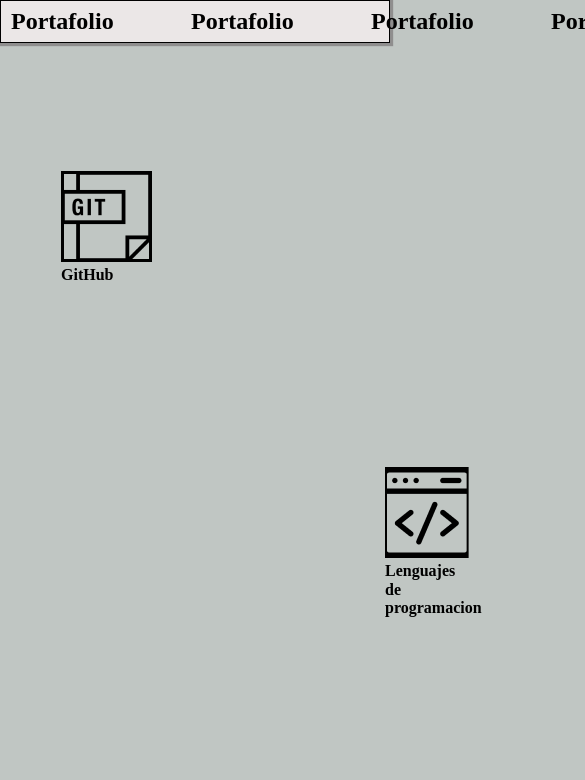
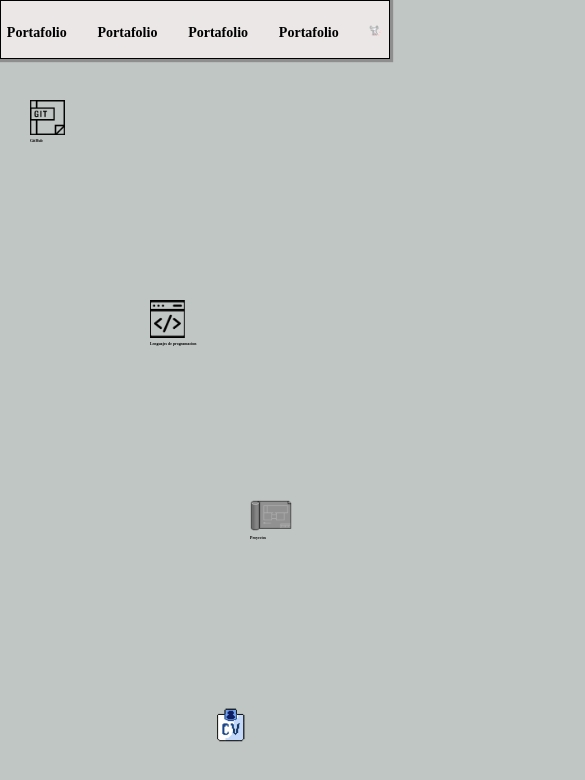
Before and after one commit to jasonesquivel/Portafolio, a plain HTML site: page index.html in a window 390 px wide. Shown: the top 780 px of the page, 585 px wide, since content can reach past the window. Drawn offline with Linux system fonts and the light colour scheme; a web font is replaced by a local one.

Commit message:
Ahora si es responsive

```diff
--- a/css/PaginaPrincipal.css
+++ b/css/PaginaPrincipal.css
@@ -1,57 +1,79 @@
 .box-sizing-Git {
   position: absolute;
-  width: 91px;
-  height: 91px;
-  left: 61px;
-  top: 171px;
+  width: 8vw;
+  height: 8vw;
+  left: 5vw;
+  top: 10vw;
 }
 
-
-.box-sizing-Lengu{
+.box-sizing-Lengu {
   position: absolute;
-  width: 83.65px;
-  height: 91px;
-  left: 385px;
-  top: 467px;
-
+  width: 7vw;
+  height: 8vw;
+  left: 30vw;
+  top: 25vw;
 }
 
-
-.box-sizing-Proyects{
-position: absolute;
-width: 110px;
-height: 112.01px;
-width: 110px;
-height: 112.01px;
-left: 880px;
-top: 238px;
-
-}
-.box-sizing-Proyects:hover{
-  margin-top: 5px;
-  border-radius: 100px;
-}
-.box-sizing-Git:hover{
-  margin-top: 5px;
-  border-radius: 100px;
-}
-.box-sizing-Lengu:hover{
-  margin-top: 5px;
-  border-radius: 100px;
+.box-sizing-Proyects {
+  position: absolute;
+  width: 9vw;
+  height: 9vw;
+  left: 45vw;
+  top: 15vw;
 }
 
-.box-sizing-Cv{
+.box-sizing-Cv {
+  position: absolute;
+  width: 16vw;
+  height: 13vw;
+  left: 58vw;
+  top: 32vw;
+}
+.box-sizing-Git img,
+.box-sizing-Lengu img,
+.box-sizing-Proyects img,
+.box-sizing-Cv img {
+  max-width: 70%;
+  max-height: 100%;
+}
+.box-sizing-Git h4,
+.box-sizing-Lengu h4,
+.box-sizing-Proyects h4,
+.box-sizing-Cv h4 {
+  font-size: 1vw; /* Tamaño de fuente relativo */
+}
+/* Estilos para dispositivos móviles */
+@media screen and (max-width: 600px) {
+  .box-sizing-Git {
+    width: 50px;
+    height: 50px;
+    left: 30px;
+    top: 100px;
+    max-width: 80%;
+  }
 
-  position: absolute;
-  width: 197px;
-  height: 167px;
-  left: 1156px;
-  top: 457px;
+  .box-sizing-Lengu {
+    width: 50px;
+    height: 50px;
+    left: 150px;
+    top: 300px;
+    max-width: 80%;
+  }
 
+  .box-sizing-Proyects {
+    width: 60px;
+    height: 60px;
+    left: 250px;
+    top: 500px;
+    max-width: 80%;
+  }
+
+
+  .box-sizing-Cv {
+    width: 80px;
+    max-width: 80%;
+    height: 70px;
+    left: 200px;
+    top: 700px;
+  }
 }
-.box-sizing-Cv:hover{
-
-  margin-top: 5px;
-  border-radius: 100px;
-
-}
--- a/css/estilos.css
+++ b/css/estilos.css
@@ -1,7 +1,8 @@
+/* Estilos para el main-header y los elementos */
 #main-header {
   background: #ebe7e7;
-  color: 000000;
-  height: 43px;
+  color: #000000;
+  height: 7vh;
   width: 100%;
   left: 0;
   top: 0;
@@ -10,30 +11,22 @@
   border-style: solid;
   border-color: #000;
   box-shadow: 1px 1px 1px 2px rgb(143, 142, 142);
+  z-index: 100;
 }
 
-#main-header a {
-  color: white;
-}
-/* 617562 1 */
-
-
 #Header-Seg {
-  width: auto;
-  height: 40px;
+  width: 100%;
+  height: 6.5vh;
   display: flex;
   position: fixed;
-  justify-content: center;
+  justify-content: space-between;
   align-items: center;
   flex-direction: row;
 }
 
-
 .header-item {
-  width: 160px;
-  margin-left: 10px;
-  margin-right: 10px;
-  margin-top: 1px;
+  margin-left: 1.5vw; /* Margen izquierdo relativo */
+  margin-top: 1vh; /* Margen superior relativo */
   height: auto;
   position: relative;
 }
@@ -42,18 +35,44 @@
   background-color: rgb(247, 246, 247);
 }
 
-.Lit-Yo-Item{
-  width: 160px;
-  margin-left: 10px;
-  margin-right: 10px;
-  margin-top: 7px;
+.header-item h2 {
+  margin: 0;
+  font-size: 4vh;
 }
 
+.Lit-Yo-Item {
+  width: 5vw;
+  margin-left: 1vw;
+  margin-right: 1vw;
+  margin-top: 1vh;
+
+}
+
+
+.Lit-Yo-Item img {
+  max-width: 60%;
+  max-height: 60%;
+}
+
+
+/* Estilos para los elementos del main-body */
 #main-body {
   background: #c0c6c3;
+  padding-top: 60px;
 }
-.boton a {display:block; width:100%; height:100%;}
+a{
+  color: #000;
+}
+/* Media Query para ajustar el tamaño de fuente en dispositivos móviles */
+@media screen and (max-width: 600px) {
+  .header-item h2 {
+    font-size: 14px; /* Tamaño de fuente más pequeño para dispositivos móviles */
+  }
 
-a{
-color: #000;
+  .Lit-Yo-Item img {
+    max-width: 80%; /* Ajustar el ancho de la imagen para que se haga más pequeña */
+  }
+  #main-body {
+    padding-top: 100px;
+  }
 }
--- a/index.html
+++ b/index.html
@@ -10,7 +10,7 @@
    <link rel="stylesheet" href="/css/PaginaPrincipal.css">
 </head>
 
-<body>
+<body id="main-body">
   <header id="main-header" class="hero">
     <nav id="Header-Seg" class="nav container">
       <div class="header-item">
@@ -19,9 +19,7 @@
       <div class="header-item">
         <h2 class="nav__title">Portafolio</h2>
       </div>
-      <div class="header-item">
-        <h2 class="nav__title">Portafolio</h2>
-      </div>
+
       <div class="header-item">
         <h2 class="nav__title">Portafolio</h2>
       </div>
@@ -34,7 +32,7 @@
     </nav>
   </header>
 
-<body id="main-body">
+
 <div class="box-sizing-Git">
 
       <img src="images/6175621.png">
```
